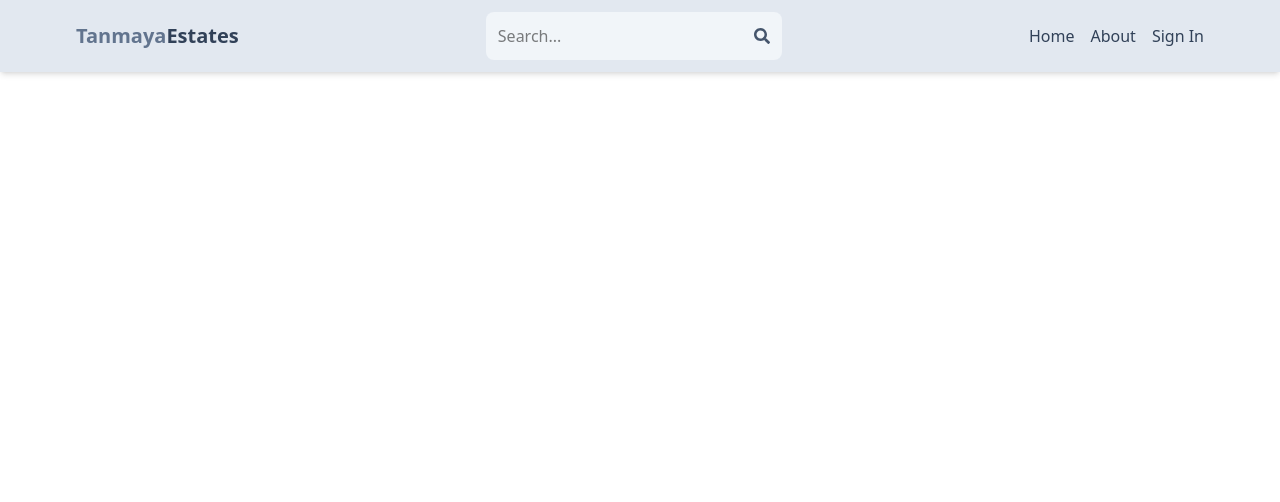
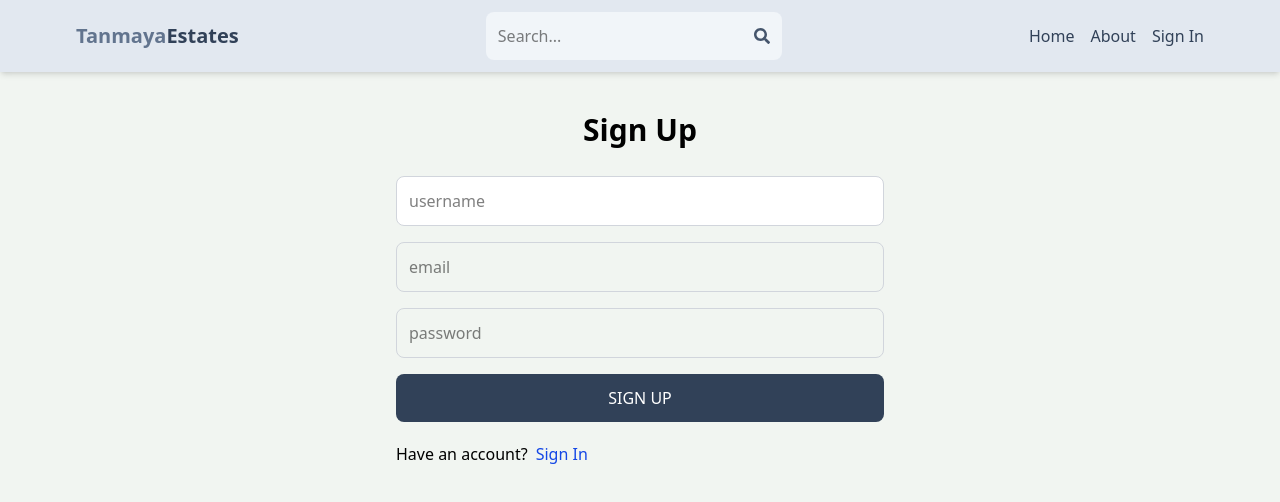
Before and after one commit to Tanmayapani/mern-estate, a React (Vite) app in the folder client/: page /sign-up in a window 1280 px wide. Shown: the top 502 px of the page. Built offline with nearby package versions, Linux system fonts and the light colour scheme.

Commit message:
complete sign up page ui

```diff
--- a/client/src/App.jsx
+++ b/client/src/App.jsx
@@ -3,7 +3,7 @@
 import About from "./pages/About.jsx"
 import Profile from "./pages/Profile.jsx"
 import SignIn from "./pages/SignIn.jsx"
-import SignOut from "./pages/SignOut.jsx"
+import SignUp from "./pages/SignUp.jsx"
 import Header from "./components/Header.jsx"
 
 export default function App() {
@@ -15,7 +15,7 @@
         <Route path="/about" element={<About />} />
         <Route path="/profile" element={<Profile />} />
         <Route path="/sign-in" element={<SignIn />} />
-        <Route path="/sign-out" element={<SignOut />} />
+        <Route path="/sign-up" element={<SignUp />} />
       </Routes>
       </BrowserRouter>
   )
--- a/client/src/index.css
+++ b/client/src/index.css
@@ -1 +1,5 @@
 @import "tailwindcss";
+
+body{
+    background-color: rgb(241, 245, 241);
+}
--- a/client/src/pages/SignOut.jsx
+++ /dev/null
@@ -1,7 +0,0 @@
-import React from 'react'
-
-export default function SignOut() {
-  return (
-    <div>SignOut</div>
-  )
-}
--- /dev/null
+++ b/client/src/pages/SignUp.jsx
@@ -0,0 +1,30 @@
+import {Link} from 'react-router-dom';
+
+export default function SignUp() {
+  return (
+    <div className='p-3 max-w-lg mx-auto'>
+      <h1 className='text-3xl text-center font-semibold my-7'>Sign Up</h1>
+      <form className='flex flex-col gap-4'>
+        <input type="text" placeholder='username'
+        className='bg-white border border-gray-300 p-3 rounded-lg' id='username'/>
+        <input type="email" placeholder='email'
+        className='border border-gray-300 p-3 rounded-lg' id='email'/>
+        <input type="password" placeholder='password'
+        className='border border-gray-300 p-3 rounded-lg' id='password'/>
+
+        <button className='bg-slate-700 text-white p-3
+        rounded-lg uppercase hover:opacity-95
+        disabled:opacity-80'>Sign Up</button>
+      </form>
+
+      <div className="flex gap-2 mt-5">
+         <p>Have an account?</p>
+          <Link to="/sign-in">
+            <span className='text-blue-700'>Sign In</span>
+          </Link>
+      </div>
+
+
+    </div>
+  )
+}
```
